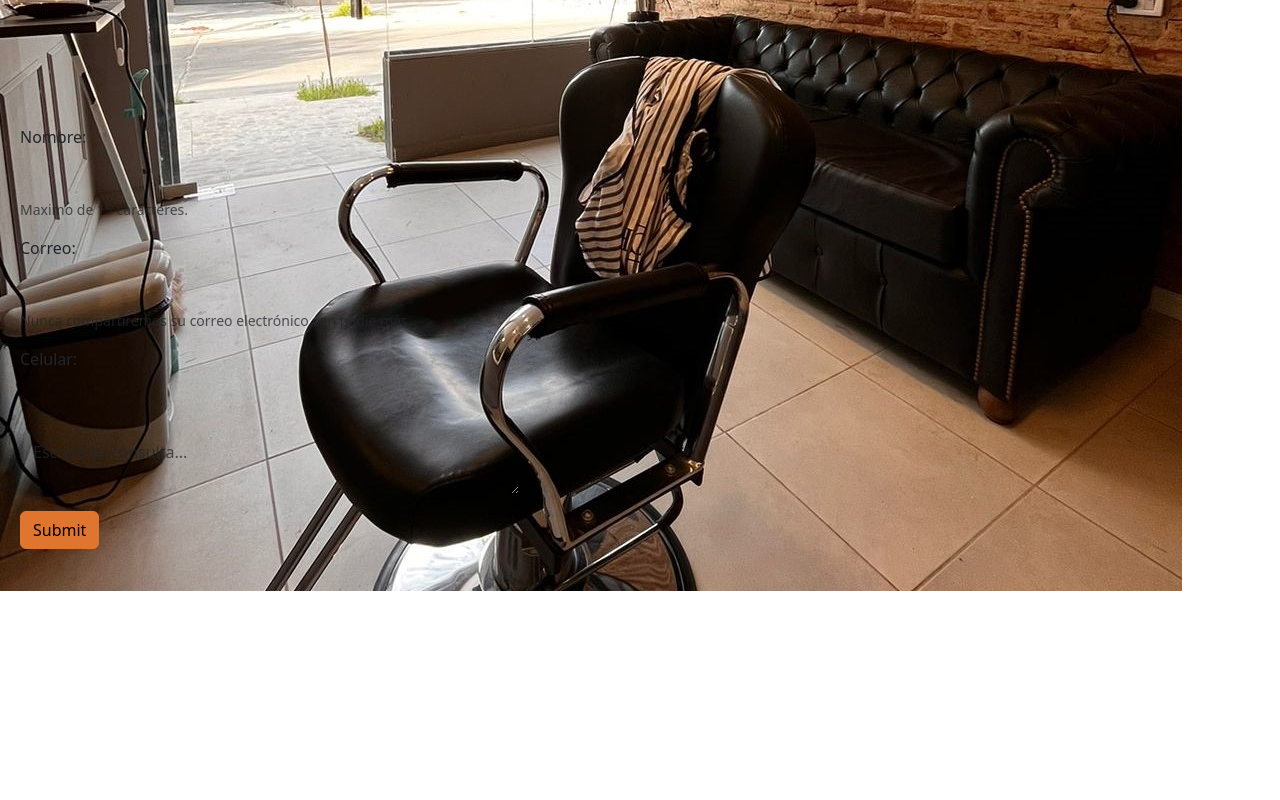
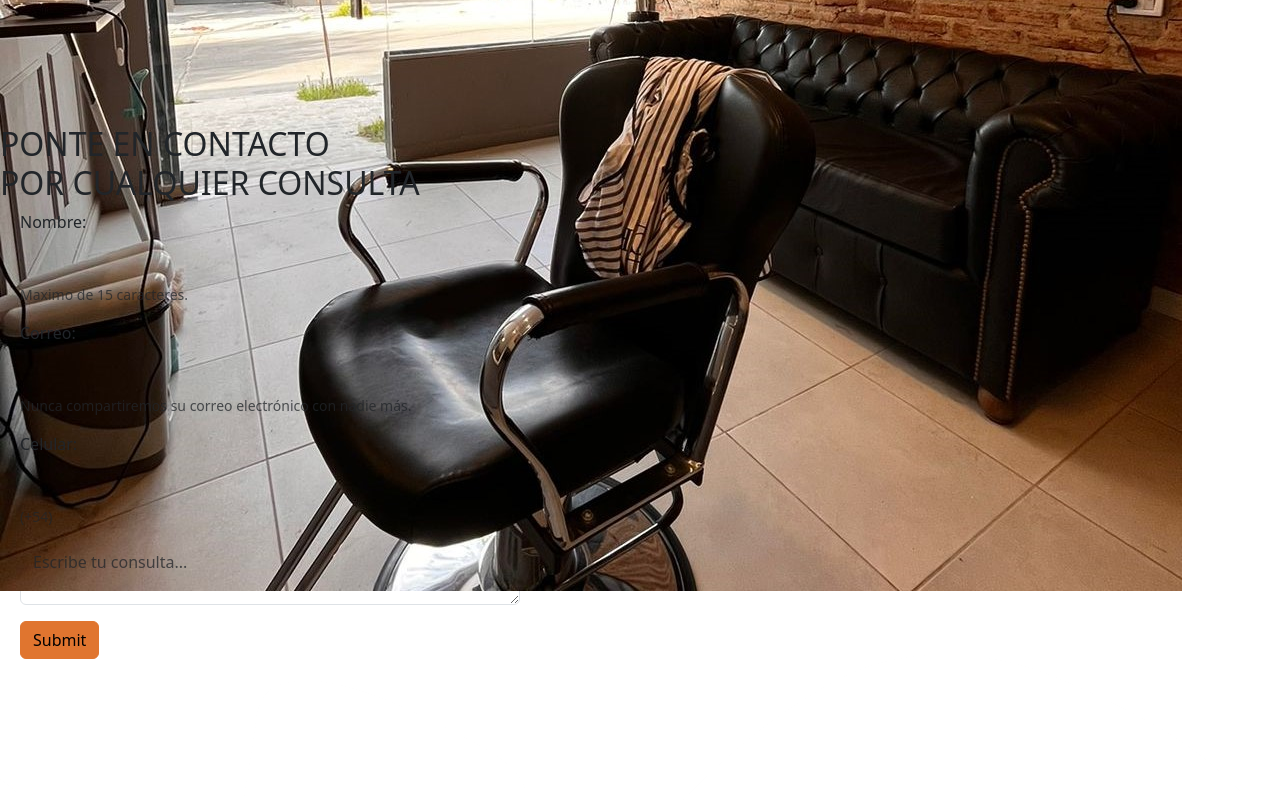
Before and after one commit to oviedoo/PIN-2303-Front, a React (Create React App) app: page / in a window 1280 px wide. Shown: the part 2320-3120 px from the top of the page. Built offline with nearby package versions, Linux system fonts and the light colour scheme.

Commit message:
se corrigió el form

```diff
--- a/src/views/Message/components/Form.js
+++ b/src/views/Message/components/Form.js
@@ -2,9 +2,15 @@
 function Form({ handleChange, handleSubmit }) {
 
     return (
+        <section id="contact">
 
+            <div className="contact-content">
+                <div>
+                    <h2 className="contact-title">
 
-        <section id="contact">
+                        PONTE EN CONTACTO<br />POR CUALQUIER CONSULTA
+                    </h2>
+                </div>
                 <form onSubmit={handleSubmit} >
 
                     <div class="mb-3">
@@ -53,6 +59,9 @@ function Form({ handleChange, handleSubmit }) {
                             onChange={handleChange}
                             required
                         />
+                        <div id="cellHelp" class="form-text">
+                            (+54)
+                        </div>
                     </div>
                     <div class="mb-3">
                         <textarea
@@ -68,6 +77,8 @@ function Form({ handleChange, handleSubmit }) {
                         Submit
                     </button>
                 </form>
+            </div>
+
         </section>
     );
 }
```
Lines whose indentation alone changed are shown as unchanged.
